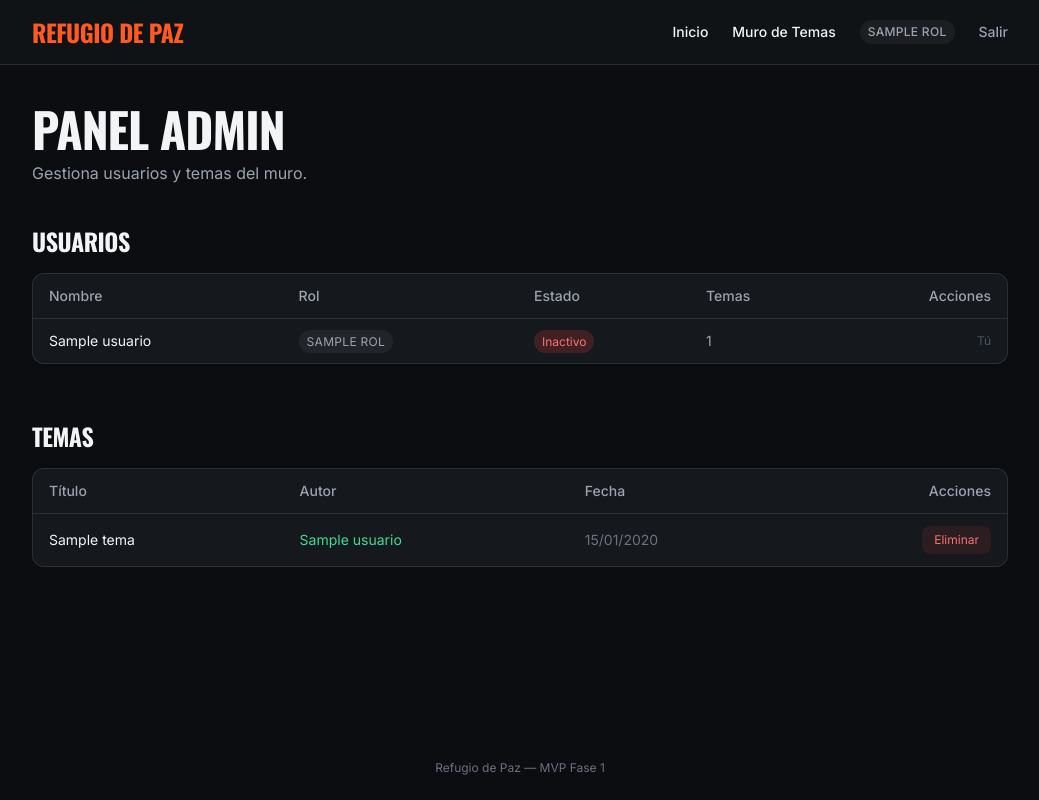
After one commit to warami92rez/refugio-app, a FastAPI app: template app/templates/admin.html in a window 1280 px wide. The commit adds this page. Shown: the whole page, without its empty margins (120-1159 px from the left). Run offline with FastAPI, Linux system fonts and the light colour scheme; the template is opened without the code that fills it: most values are stand-ins (such as "Sample title", 1, 10 or a date in 2020); parts of the project's set-up code (start-up, migrations or seed data) failed here and were passed over; some libraries are stand-ins or nearby versions.

Commit message:
Agrega roles admin/usuario, panel de administracion y limite de temas
- Usuario ahora tiene rol (admin/usuario) y activo (bool). Se
  promueven a admin los nombres listados en ADMIN_NAMES al iniciar
  sesion; el resto de cambios de rol se hacen desde el panel admin.
- Nuevo panel /admin (solo accesible a administradores): activar o
  desactivar usuarios, promover/degradar roles, eliminar usuarios
  (con sus temas) y eliminar temas individuales. Un admin no puede
  eliminarse ni desactivarse a si mismo.
- Un usuario desactivado no puede iniciar sesion y su sesion activa
  se invalida en la siguiente peticion.
- Limite de 2 temas por usuario en el muro, con aviso cuando se
  alcanza y bloqueo del formulario.
- Rebrand a "Refugio de Paz" en titulos, nav y footer.
- sync_schema en database.py aplica ALTER TABLE idempotentes para
  las columnas nuevas, ya que el proyecto no usa Alembic todavia.

```diff
--- a/app/main.py
+++ b/app/main.py
@@ -4,14 +4,22 @@ from fastapi import Depends, FastAPI, Form, Request
 from fastapi.responses import RedirectResponse
 from fastapi.staticfiles import StaticFiles
 from fastapi.templating import Jinja2Templates
-from sqlalchemy import select
+from sqlalchemy import func, select
 from sqlalchemy.orm import Session
 from starlette.middleware.sessions import SessionMiddleware
 
-from app.database import Base, engine, get_db
+from app.database import Base, engine, get_db, sync_schema
 from app.models import Tema, Usuario
 
-app = FastAPI(title="Refugio App")
+MAX_TEMAS_POR_USUARIO = 2
+
+ADMIN_NAMES = {
+    nombre.strip().lower()
+    for nombre in os.getenv("ADMIN_NAMES", "").split(",")
+    if nombre.strip()
+}
+
+app = FastAPI(title="Refugio de Paz")
 app.add_middleware(SessionMiddleware, secret_key=os.getenv("SECRET_KEY", "refugio-dev-secret"))
 app.mount("/static", StaticFiles(directory="app/static"), name="static")
 
@@ -21,13 +29,31 @@ templates = Jinja2Templates(directory="app/templates")
 @app.on_event("startup")
 def on_startup():
     Base.metadata.create_all(bind=engine)
+    sync_schema(engine)
 
 
 def get_usuario_actual(request: Request, db: Session) -> Usuario | None:
     usuario_id = request.session.get("usuario_id")
     if not usuario_id:
         return None
-    return db.get(Usuario, usuario_id)
+    usuario = db.get(Usuario, usuario_id)
+    if usuario is not None and not usuario.activo:
+        request.session.clear()
+        return None
+    return usuario
+
+
+def get_admin_actual(request: Request, db: Session) -> Usuario | None:
+    usuario = get_usuario_actual(request, db)
+    if usuario is None or usuario.rol != "admin":
+        return None
+    return usuario
+
+
+def contar_temas_usuario(db: Session, usuario_id: int) -> int:
+    return db.scalar(
+        select(func.count()).select_from(Tema).where(Tema.usuario_id == usuario_id)
+    )
 
 
 @app.get("/")
@@ -54,11 +80,27 @@ def login_submit(request: Request, nombre: str = Form(...), db: Session = Depend
         )
 
     usuario = db.scalar(select(Usuario).where(Usuario.nombre == nombre_limpio))
+    es_admin_configurado = nombre_limpio.lower() in ADMIN_NAMES
+
     if usuario is None:
-        usuario = Usuario(nombre=nombre_limpio)
+        usuario = Usuario(
+            nombre=nombre_limpio, rol="admin" if es_admin_configurado else "usuario"
+        )
         db.add(usuario)
         db.commit()
         db.refresh(usuario)
+    elif es_admin_configurado and usuario.rol != "admin":
+        usuario.rol = "admin"
+        db.commit()
+
+    if not usuario.activo:
+        return templates.TemplateResponse(
+            "login.html",
+            {
+                "request": request,
+                "error": "Tu cuenta esta desactivada. Contacta a un administrador.",
+            },
+        )
 
     request.session["usuario_id"] = usuario.id
     return RedirectResponse(url="/dashboard", status_code=303)
@@ -87,8 +129,10 @@ def muro(request: Request, db: Session = Depends(get_db)):
         return RedirectResponse(url="/login", status_code=303)
 
     temas = db.scalars(select(Tema).order_by(Tema.fecha_creacion.desc())).all()
+    mis_temas = contar_temas_usuario(db, usuario.id)
     return templates.TemplateResponse(
-        "muro.html", {"request": request, "usuario": usuario, "temas": temas}
+        "muro.html",
+        {"request": request, "usuario": usuario, "temas": temas, "mis_temas": mis_temas},
     )
 
 
@@ -99,9 +143,124 @@ def crear_tema(request: Request, titulo: str = Form(...), db: Session = Depends(
         return RedirectResponse(url="/login", status_code=303)
 
     titulo_limpio = titulo.strip()
-    if titulo_limpio:
+    mis_temas = contar_temas_usuario(db, usuario.id)
+
+    error = None
+    if titulo_limpio and mis_temas >= MAX_TEMAS_POR_USUARIO:
+        error = f"Ya tienes {MAX_TEMAS_POR_USUARIO} temas propuestos. Elimina uno antes de agregar otro."
+    elif titulo_limpio:
         tema = Tema(titulo=titulo_limpio, usuario_id=usuario.id)
         db.add(tema)
         db.commit()
+        mis_temas += 1
+
+    if error:
+        temas = db.scalars(select(Tema).order_by(Tema.fecha_creacion.desc())).all()
+        return templates.TemplateResponse(
+            "muro.html",
+            {
+                "request": request,
+                "usuario": usuario,
+                "temas": temas,
+                "mis_temas": mis_temas,
+                "error": error,
+            },
+        )
 
     return RedirectResponse(url="/muro", status_code=303)
+
+
+@app.get("/admin")
+def admin_panel(request: Request, db: Session = Depends(get_db)):
+    admin = get_admin_actual(request, db)
+    if admin is None:
+        return RedirectResponse(url="/dashboard", status_code=303)
+
+    usuarios = db.scalars(select(Usuario).order_by(Usuario.nombre)).all()
+    temas = db.scalars(select(Tema).order_by(Tema.fecha_creacion.desc())).all()
+    return templates.TemplateResponse(
+        "admin.html",
+        {"request": request, "usuario": admin, "usuarios": usuarios, "temas": temas},
+    )
+
+
+@app.post("/admin/usuarios/{usuario_id}/activar")
+def admin_activar_usuario(usuario_id: int, request: Request, db: Session = Depends(get_db)):
+    admin = get_admin_actual(request, db)
+    if admin is None:
+        return RedirectResponse(url="/dashboard", status_code=303)
+
+    objetivo = db.get(Usuario, usuario_id)
+    if objetivo:
+        objetivo.activo = True
+        db.commit()
+    return RedirectResponse(url="/admin", status_code=303)
+
+
+@app.post("/admin/usuarios/{usuario_id}/desactivar")
+def admin_desactivar_usuario(usuario_id: int, request: Request, db: Session = Depends(get_db)):
+    admin = get_admin_actual(request, db)
+    if admin is None:
+        return RedirectResponse(url="/dashboard", status_code=303)
+
+    if usuario_id != admin.id:
+        objetivo = db.get(Usuario, usuario_id)
+        if objetivo:
+            objetivo.activo = False
+            db.commit()
+    return RedirectResponse(url="/admin", status_code=303)
+
+
+@app.post("/admin/usuarios/{usuario_id}/promover")
+def admin_promover_usuario(usuario_id: int, request: Request, db: Session = Depends(get_db)):
+    admin = get_admin_actual(request, db)
+    if admin is None:
+        return RedirectResponse(url="/dashboard", status_code=303)
+
+    objetivo = db.get(Usuario, usuario_id)
+    if objetivo:
+        objetivo.rol = "admin"
+        db.commit()
+    return RedirectResponse(url="/admin", status_code=303)
+
+
+@app.post("/admin/usuarios/{usuario_id}/degradar")
+def admin_degradar_usuario(usuario_id: int, request: Request, db: Session = Depends(get_db)):
+    admin = get_admin_actual(request, db)
+    if admin is None:
+        return RedirectResponse(url="/dashboard", status_code=303)
+
+    if usuario_id != admin.id:
+        objetivo = db.get(Usuario, usuario_id)
+        if objetivo:
+            objetivo.rol = "usuario"
+            db.commit()
+    return RedirectResponse(url="/admin", status_code=303)
+
+
+@app.post("/admin/usuarios/{usuario_id}/eliminar")
+def admin_eliminar_usuario(usuario_id: int, request: Request, db: Session = Depends(get_db)):
+    admin = get_admin_actual(request, db)
+    if admin is None:
+        return RedirectResponse(url="/dashboard", status_code=303)
+
+    if usuario_id != admin.id:
+        objetivo = db.get(Usuario, usuario_id)
+        if objetivo:
+            db.query(Tema).filter(Tema.usuario_id == usuario_id).delete()
+            db.delete(objetivo)
+            db.commit()
+    return RedirectResponse(url="/admin", status_code=303)
+
+
+@app.post("/admin/temas/{tema_id}/eliminar")
+def admin_eliminar_tema(tema_id: int, request: Request, db: Session = Depends(get_db)):
+    admin = get_admin_actual(request, db)
+    if admin is None:
+        return RedirectResponse(url="/dashboard", status_code=303)
+
+    tema = db.get(Tema, tema_id)
+    if tema:
+        db.delete(tema)
+        db.commit()
+    return RedirectResponse(url="/admin", status_code=303)
--- a/app/models.py
+++ b/app/models.py
@@ -1,6 +1,6 @@
 import datetime
 
-from sqlalchemy import DateTime, ForeignKey, Integer, String, Text
+from sqlalchemy import Boolean, DateTime, ForeignKey, Integer, String, Text
 from sqlalchemy.orm import Mapped, mapped_column, relationship
 
 from app.database import Base
@@ -11,6 +11,8 @@ class Usuario(Base):
 
     id: Mapped[int] = mapped_column(Integer, primary_key=True)
     nombre: Mapped[str] = mapped_column(String(80), unique=True, nullable=False)
+    rol: Mapped[str] = mapped_column(String(20), default="usuario", nullable=False)
+    activo: Mapped[bool] = mapped_column(Boolean, default=True, nullable=False)
 
     temas: Mapped[list["Tema"]] = relationship(back_populates="usuario")
     registros_reto: Mapped[list["RegistroReto"]] = relationship(back_populates="usuario")
--- /dev/null
+++ b/app/templates/admin.html
@@ -0,0 +1,132 @@
+{% extends "layout.html" %}
+
+{% block title %}Refugio de Paz — Panel Admin{% endblock %}
+
+{% block content %}
+<h1 class="titulo-poster text-4xl md:text-5xl font-bold mb-2">PANEL ADMIN</h1>
+<p class="text-gray-400 mb-10">Gestiona usuarios y temas del muro.</p>
+
+<section class="mb-14">
+    <h2 class="titulo-poster text-2xl font-bold mb-4">USUARIOS</h2>
+    <div class="bg-refugio-card border border-white/10 rounded-xl overflow-x-auto">
+        <table class="w-full text-sm">
+            <thead>
+                <tr class="text-left text-gray-400 border-b border-white/10">
+                    <th class="px-4 py-3 font-medium">Nombre</th>
+                    <th class="px-4 py-3 font-medium">Rol</th>
+                    <th class="px-4 py-3 font-medium">Estado</th>
+                    <th class="px-4 py-3 font-medium">Temas</th>
+                    <th class="px-4 py-3 font-medium text-right">Acciones</th>
+                </tr>
+            </thead>
+            <tbody>
+                {% for u in usuarios %}
+                <tr class="border-b border-white/5 last:border-0">
+                    <td class="px-4 py-3">{{ u.nombre }}</td>
+                    <td class="px-4 py-3">
+                        <span
+                            class="text-xs uppercase tracking-wide px-2 py-1 rounded-full {% if u.rol == 'admin' %}bg-refugio-accent2/20 text-refugio-accent2{% else %}bg-white/5 text-gray-400{% endif %}"
+                        >
+                            {{ u.rol }}
+                        </span>
+                    </td>
+                    <td class="px-4 py-3">
+                        {% if u.activo %}
+                        <span class="text-xs px-2 py-1 rounded-full bg-refugio-accent2/20 text-refugio-accent2">Activo</span>
+                        {% else %}
+                        <span class="text-xs px-2 py-1 rounded-full bg-red-500/20 text-red-400">Inactivo</span>
+                        {% endif %}
+                    </td>
+                    <td class="px-4 py-3 text-gray-400">{{ u.temas|length }}</td>
+                    <td class="px-4 py-3">
+                        <div class="flex flex-wrap justify-end gap-2">
+                            {% if u.id != usuario.id %}
+                                {% if u.activo %}
+                                <form action="/admin/usuarios/{{ u.id }}/desactivar" method="post">
+                                    <button class="text-xs px-3 py-1.5 rounded-lg bg-white/5 hover:bg-white/10 transition">
+                                        Desactivar
+                                    </button>
+                                </form>
+                                {% else %}
+                                <form action="/admin/usuarios/{{ u.id }}/activar" method="post">
+                                    <button class="text-xs px-3 py-1.5 rounded-lg bg-white/5 hover:bg-white/10 transition">
+                                        Activar
+                                    </button>
+                                </form>
+                                {% endif %}
+
+                                {% if u.rol == 'admin' %}
+                                <form action="/admin/usuarios/{{ u.id }}/degradar" method="post">
+                                    <button class="text-xs px-3 py-1.5 rounded-lg bg-white/5 hover:bg-white/10 transition">
+                                        Quitar admin
+                                    </button>
+                                </form>
+                                {% else %}
+                                <form action="/admin/usuarios/{{ u.id }}/promover" method="post">
+                                    <button class="text-xs px-3 py-1.5 rounded-lg bg-white/5 hover:bg-white/10 transition">
+                                        Hacer admin
+                                    </button>
+                                </form>
+                                {% endif %}
+
+                                <form
+                                    action="/admin/usuarios/{{ u.id }}/eliminar"
+                                    method="post"
+                                    onsubmit="return confirm('¿Eliminar este usuario y todos sus temas? Esta acción no se puede deshacer.');"
+                                >
+                                    <button class="text-xs px-3 py-1.5 rounded-lg bg-red-500/10 text-red-400 hover:bg-red-500/20 transition">
+                                        Eliminar
+                                    </button>
+                                </form>
+                            {% else %}
+                                <span class="text-xs text-gray-600">Tú</span>
+                            {% endif %}
+                        </div>
+                    </td>
+                </tr>
+                {% endfor %}
+            </tbody>
+        </table>
+    </div>
+</section>
+
+<section>
+    <h2 class="titulo-poster text-2xl font-bold mb-4">TEMAS</h2>
+    {% if temas %}
+    <div class="bg-refugio-card border border-white/10 rounded-xl overflow-x-auto">
+        <table class="w-full text-sm">
+            <thead>
+                <tr class="text-left text-gray-400 border-b border-white/10">
+                    <th class="px-4 py-3 font-medium">Título</th>
+                    <th class="px-4 py-3 font-medium">Autor</th>
+                    <th class="px-4 py-3 font-medium">Fecha</th>
+                    <th class="px-4 py-3 font-medium text-right">Acciones</th>
+                </tr>
+            </thead>
+            <tbody>
+                {% for tema in temas %}
+                <tr class="border-b border-white/5 last:border-0">
+                    <td class="px-4 py-3">{{ tema.titulo }}</td>
+                    <td class="px-4 py-3 text-refugio-accent2">{{ tema.usuario.nombre }}</td>
+                    <td class="px-4 py-3 text-gray-500">{{ tema.fecha_creacion.strftime("%d/%m/%Y") }}</td>
+                    <td class="px-4 py-3 text-right">
+                        <form
+                            action="/admin/temas/{{ tema.id }}/eliminar"
+                            method="post"
+                            onsubmit="return confirm('¿Eliminar este tema? Esta acción no se puede deshacer.');"
+                        >
+                            <button class="text-xs px-3 py-1.5 rounded-lg bg-red-500/10 text-red-400 hover:bg-red-500/20 transition">
+                                Eliminar
+                            </button>
+                        </form>
+                    </td>
+                </tr>
+                {% endfor %}
+            </tbody>
+        </table>
+    </div>
+    {% else %}
+    <p class="text-gray-500">Todavía no hay temas propuestos.</p>
+    {% endif %}
+</section>
+{% endblock %}
--- a/app/templates/dashboard.html
+++ b/app/templates/dashboard.html
@@ -1,6 +1,6 @@
 {% extends "layout.html" %}
 
-{% block title %}Refugio App — Inicio{% endblock %}
+{% block title %}Refugio de Paz — Inicio{% endblock %}
 
 {% block content %}
 <section class="text-center py-16">
--- a/app/templates/layout.html
+++ b/app/templates/layout.html
@@ -3,7 +3,7 @@
 <head>
     <meta charset="UTF-8" />
     <meta name="viewport" content="width=device-width, initial-scale=1.0" />
-    <title>{% block title %}Refugio App{% endblock %}</title>
+    <title>{% block title %}Refugio de Paz{% endblock %}</title>
     <script src="https://cdn.tailwindcss.com"></script>
     <link
         href="https://fonts.googleapis.com/css2?family=Oswald:wght@400;600;700&family=Inter:wght@400;500;600&display=swap"
@@ -42,11 +42,19 @@
     <header class="border-b border-white/10 bg-refugio-card/60 sticky top-0 backdrop-blur">
         <nav class="max-w-5xl mx-auto flex items-center justify-between px-6 py-4">
             <a href="/dashboard" class="titulo-poster text-2xl font-bold text-refugio-accent">
-                REFUGIO
+                REFUGIO DE PAZ
             </a>
             <div class="flex items-center gap-6 text-sm font-medium">
                 <a href="/dashboard" class="hover:text-refugio-accent transition">Inicio</a>
                 <a href="/muro" class="hover:text-refugio-accent transition">Muro de Temas</a>
+                {% if usuario.rol == "admin" %}
+                <a href="/admin" class="hover:text-refugio-accent2 transition">Panel Admin</a>
+                {% endif %}
+                <span
+                    class="text-xs uppercase tracking-wide px-2 py-1 rounded-full {% if usuario.rol == 'admin' %}bg-refugio-accent2/20 text-refugio-accent2{% else %}bg-white/5 text-gray-400{% endif %}"
+                >
+                    {{ usuario.rol }}
+                </span>
                 <form action="/logout" method="post">
                     <button type="submit" class="text-gray-400 hover:text-white transition">
                         Salir
@@ -62,7 +70,7 @@
     </main>
 
     <footer class="text-center text-xs text-gray-500 py-6">
-        Refugio App &mdash; MVP Fase 1
+        Refugio de Paz &mdash; MVP Fase 1
     </footer>
 </body>
 </html>
--- a/app/templates/login.html
+++ b/app/templates/login.html
@@ -1,12 +1,12 @@
 {% extends "layout.html" %}
 
-{% block title %}Refugio App — Ingresar{% endblock %}
+{% block title %}Refugio de Paz — Ingresar{% endblock %}
 
 {% block content %}
 <div class="min-h-[70vh] flex items-center justify-center">
     <div class="w-full max-w-md">
-        <h1 class="titulo-poster text-6xl font-bold text-center leading-none mb-2">
-            REFUGIO
+        <h1 class="titulo-poster text-5xl sm:text-6xl font-bold text-center leading-none mb-2">
+            REFUGIO DE PAZ
         </h1>
         <p class="text-center text-refugio-accent titulo-poster text-lg mb-10 tracking-widest">
             TU ESPACIO PARA APRENDER
```
Also changed, not shown: app/database.py (+17 -1 lines), app/templates/muro.html (+13 -2 lines), 1 other file.
